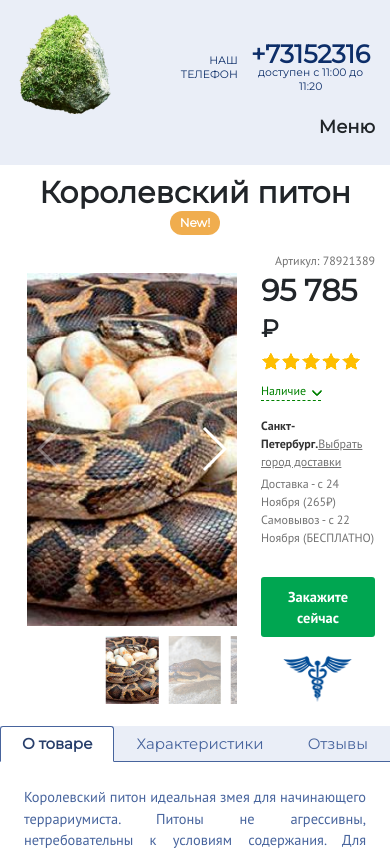
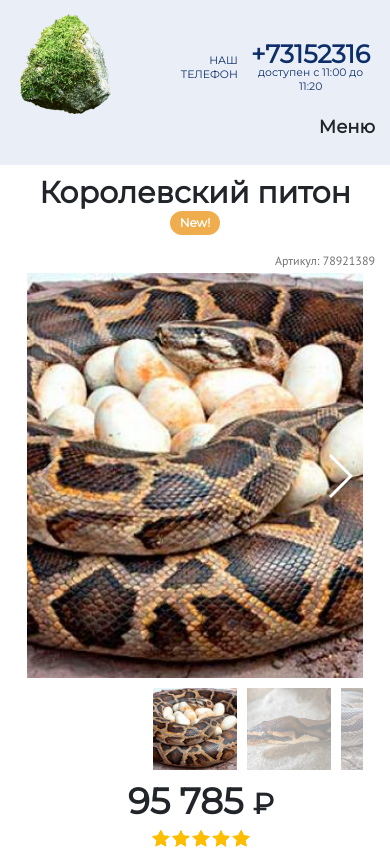
Before and after one commit to Iogsotot/product_card, a Vue app: page / in a window 390 px wide. Shown: the top 850 px of the page. Built offline with nearby package versions, Linux system fonts and the light colour scheme.

Commit message:
Добавляет улучшенный адаптив для самых маленьких +
*адаптив карточки продукта
*меняет цвет спрайта в футере
*исправление опечаток контента

```diff
--- a/src/App.vue
+++ b/src/App.vue
@@ -127,6 +127,17 @@ a:active {
     max-width: unset !important;
     margin: unset !important;
   }
+    .picture_field {
+    min-height: 60vh;
+    width: 100%;
+  }
+  .product_info {
+    max-width: 100%;
+  }
+  .wrapper {
+    flex-wrap: wrap;
+    text-align: center;
+  }
 }
 
 @media (min-width: 575.98px) {
--- a/src/components/ProductInfo.vue
+++ b/src/components/ProductInfo.vue
@@ -249,25 +249,28 @@ export default {
   }
 }
 
-@media (max-width: 490px) {
-  .price {
-    font-size: 2.5rem;
+@media (max-width: 576px) {
+   .vet-control {
+     flex-wrap: wrap;
+   }
+   .vet-control div {
+    display: initial;
+    width: 100%;
   }
-
-  .price-r {
-    font-size: 2rem;
+  .vet-control img {
+    margin-right: 0.5rem;
   }
-}
-
-@media (max-width: 460px) {
   .buy-btn {
-    padding: 1rem;
+    display: initial;
+    margin: 1rem auto 1rem;
+    padding: 0.8rem 1.2rem;
   }
-}
-
-@media (max-width: 440px) {
-  .buy-btn {
-    padding: 0.6rem;
+  .in_stock {
+    padding-right: 1rem;
+  }
+  .in_stock_group {
+    text-align: center;
+    text-align: -webkit-center;
   }
 }
 </style>
--- a/src/components/Tabs.vue
+++ b/src/components/Tabs.vue
@@ -94,7 +94,7 @@
         <aside class="reviews wrapper">
           <div class="reviews-list">
             <div class="review-item">
-              Спасибо магазино "Под мшистым камнем" за такую чудесную змею! больше всего мне нравится с ним гулять - ведь тогда внимание мне 100% обеспечено!
+              Спасибо магазину "Под мшистым камнем" за такую чудесную змею! больше всего мне нравится с ним гулять - ведь тогда внимание мне 100% обеспечено!
               <cite
                 class="review-author"
               >Аксинья, г. Москва</cite>
```
Also changed, not shown: src/assets/imgs/sprite.png.
